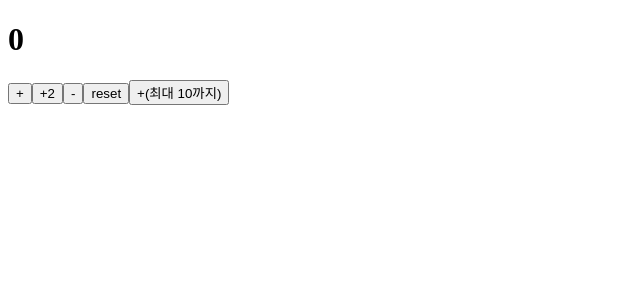
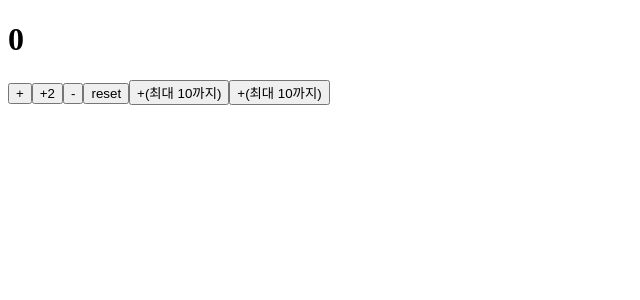
Before and after one commit to bambxxz1e/2026_Programming, a React (Vite) app: page / in a window 1280 px wide. Shown: the top 300 px of the page, without its empty margins (0-640 px from the left). Built offline with nearby package versions, Linux system fonts and the light colour scheme.

Commit message:
CounterApp plusMax10

```diff
--- a/src/CounterApp.jsx
+++ b/src/CounterApp.jsx
@@ -5,9 +5,15 @@
 // import "./App.css";
 
 function CounterApp() {
-
   // count : 이전 또는 현재 값 / setCount() : count 값 변경 함수, 반드시 이걸 거쳐야 함.
   const [count, setCount] = useState(0);
+
+  function plusMax10() {
+    setCount((count) => {
+      if (count + 1 >= 10) return 10;
+      return count + 1;
+    });
+  }
 
   return (
     <>
@@ -16,8 +22,11 @@
       <button onClick={() => setCount((count) => count + 2)}>+2</button>
       <button onClick={() => setCount((count) => count - 1)}>-</button>
       <button onClick={() => setCount(0)}>reset</button>
-      <button onClick={() => setCount((count) => count < 10 ? count + 1 : 10)}>+(최대 10까지)</button>
+      {/* <button onClick={() => setCount((count) => (count < 10 ? count + 1 : 10))}>+(최대 10까지)</button> */}
       {/* <button onClick={() => setCount((count) => Math.min(count + 1, 10)}>+(최대 10까지)</button> */}
+
+      <button onClick={() => plusMax10()}>+(최대 10까지)</button>
+      <button onClick={plusMax10}>+(최대 10까지)</button>
 
       {/*
       // Too many re-renders.
```
